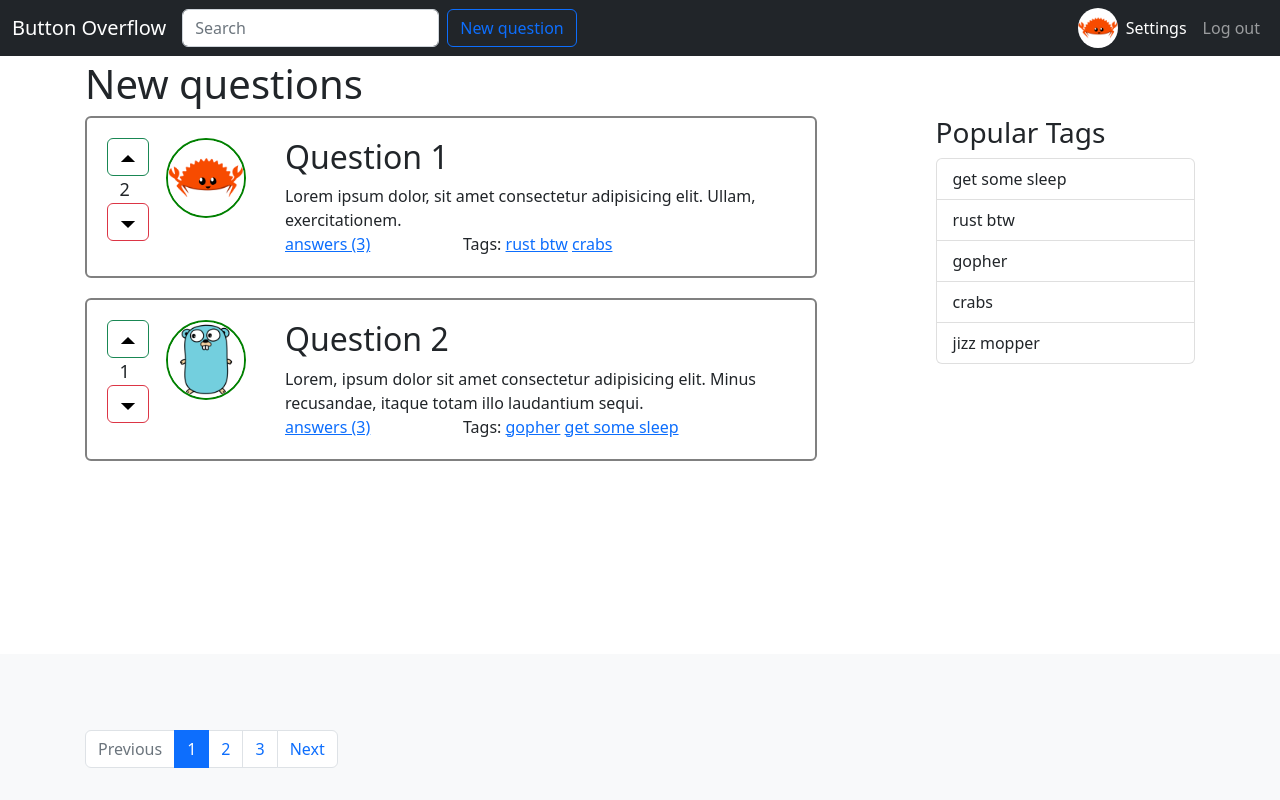
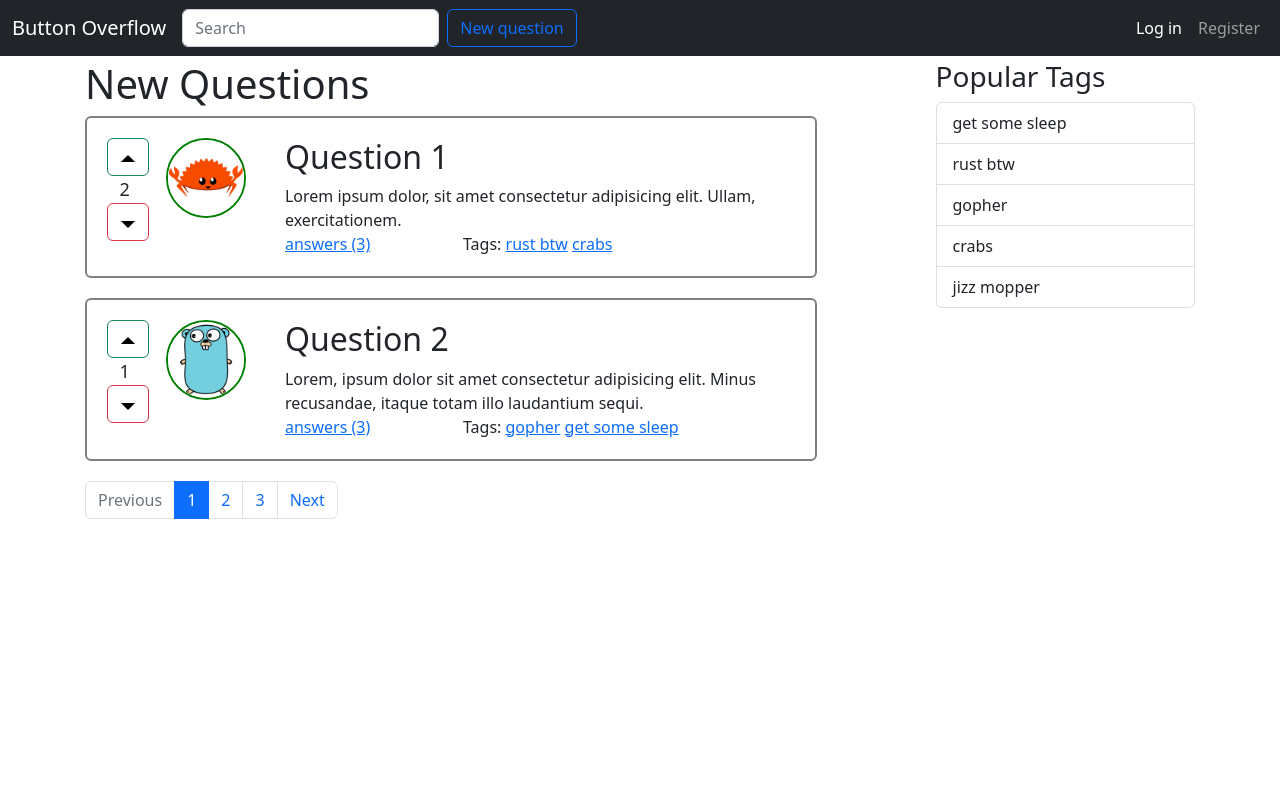
Before and after one commit to lostl1ght/button-overflow, a Django app: page / in a window 1280 px wide. Run offline with Django 4.2, Linux system fonts and the light colour scheme; some libraries are stand-ins or nearby versions.

Commit message:
Template index

```diff
--- a/templates/base.html
+++ b/templates/base.html
@@ -36,7 +36,7 @@
                 aria-label="Search"
               />
             </form>
-            <a class="btn btn-outline-primary" role="button" href="#">
+            <a class="btn btn-outline-primary" role="button" href="{% url "ask" %}">
               New question
             </a>
           </div>
@@ -58,7 +58,10 @@
     <main class="flex-shrink-0">
       <div class="container">
         <div class="row">
-          <div class="col-8"></div>
+          <div class="col-8">
+              {% block content %}
+              {% endblock %}
+          </div>
 
           <div class="col-1"></div>
           <div class="col-3">
@@ -85,4 +88,5 @@
       </div>
     </main>
   </body>
+
 </html>
--- a/templates/index.html
+++ b/templates/index.html
@@ -1,68 +1,6 @@
-<!DOCTYPE html>
-<html lang="en" class="h-100">
-  <head>
-    <meta charset="utf-8" />
-    <meta name="viewport" content="width=device-width, initial-scale=1" />
-    <title>Button Overflow</title>
+{% extends "base.html" %} {% load static %} {% block content %}
 
-    <link href="../static/css/bootstrap.css" rel="stylesheet" />
-
-    <!-- Custom styles for this template -->
-    <link href="../static/css/style.css" rel="stylesheet" />
-  </head>
-  <body class="d-flex flex-column h-100">
-    <header>
-      <!-- Fixed navbar -->
-      <nav class="navbar navbar-expand-md navbar-dark fixed-top bg-dark">
-        <div class="container-fluid">
-          <a class="navbar-brand" href="#">Button Overflow</a>
-          <button
-            class="navbar-toggler"
-            type="button"
-            data-bs-toggle="collapse"
-            data-bs-target="#navbarCollapse"
-            aria-controls="navbarCollapse"
-            aria-expanded="false"
-            aria-label="Toggle navigation"
-          >
-            <span class="navbar-toggler-icon"></span>
-          </button>
-          <div class="collapse navbar-collapse" id="navbarCollapse">
-            <form class="d-flex" role="search">
-              <input
-                class="form-control me-2"
-                type="search"
-                placeholder="Search"
-                aria-label="Search"
-              />
-            </form>
-            <a class="btn btn-outline-primary" role="button" href="#">
-              New question
-            </a>
-          </div>
-          <div class="collapse navbar-collapse" id="navbarCollapse">
-            <ul class="navbar-nav ms-auto mb-2 mb-md-0">
-              <li class="nav-item avatar-nav">
-                  <img src="../static/img/avatar-1.jpg" alt="" />
-              </li>
-              <li class="nav-item">
-                <a class="nav-link active" href="#">Settings</a>
-              </li>
-              <li class="nav-item">
-                <a class="nav-link" href="#">Log out</a>
-              </li>
-            </ul>
-          </div>
-        </div>
-      </nav>
-    </header>
-
-    <!-- Begin page content -->
-    <main class="flex-shrink-0">
-      <div class="container">
-        <h1>New questions</h1>
-        <div class="row">
-          <div class="col-8">
+<h1>New Questions</h1>
 <div class="question">
   <div class="row">
     <div class="col-1">
@@ -78,13 +16,7 @@
             <path d="M2 25h32L18 9 2 25Z"></path>
           </svg>
         </button>
-                    <div
-                      class="vote-counter"
-                      itemprop="upvoteCount"
-                      data-value="2"
-                    >
-                      2
-                    </div>
+        <div class="vote-counter" itemprop="upvoteCount" data-value="2">2</div>
         <button type="button" class="btn btn-outline-danger">
           <svg
             aria-hidden="true"
@@ -100,14 +32,14 @@
     </div>
     <div class="col-2">
       <div class="avatar">
-                    <img src="../static/img/avatar-1.jpg" alt="" />
+        <img src="{% static "img/avatar-1.jpg" %}" alt="" />
       </div>
     </div>
     <div class="col-9">
       <h2 class="question-title">Question 1</h2>
       <div class="question-text">
-                    Lorem ipsum dolor, sit amet consectetur adipisicing elit.
-                    Ullam, exercitationem.
+        Lorem ipsum dolor, sit amet consectetur adipisicing elit. Ullam,
+        exercitationem.
       </div>
       <div class="row">
         <div class="col-4">
@@ -137,13 +69,7 @@
             <path d="M2 25h32L18 9 2 25Z"></path>
           </svg>
         </button>
-                    <div
-                      class="vote-counter"
-                      itemprop="upvoteCount"
-                      data-value="1"
-                    >
-                      1
-                    </div>
+        <div class="vote-counter" itemprop="upvoteCount" data-value="1">1</div>
         <button type="button" class="btn btn-outline-danger">
           <svg
             aria-hidden="true"
@@ -160,14 +86,14 @@
 
     <div class="col-2">
       <div class="avatar">
-                    <img src="../static/img/avatar-2.jpg" alt="" />
+        <img src="{% static "img/avatar-2.jpg" %}" alt="" />
       </div>
     </div>
     <div class="col-9">
       <h2 class="question-title">Question 2</h2>
       <div class="question-text">
-                    Lorem, ipsum dolor sit amet consectetur adipisicing elit.
-                    Minus recusandae, itaque totam illo laudantium sequi.
+        Lorem, ipsum dolor sit amet consectetur adipisicing elit. Minus
+        recusandae, itaque totam illo laudantium sequi.
       </div>
       <div class="row">
         <div class="col-4">
@@ -183,47 +109,5 @@
     </div>
   </div>
 </div>
-          </div>
-          <div class="col-1"></div>
-          <div class="col-3">
-            <h3>Popular Tags</h3>
-            <div class="list-group">
-              <a href="#" class="list-group-item list-group-item-action">
-                get some sleep
-              </a>
-              <a href="#" class="list-group-item list-group-item-action">
-                rust btw
-              </a>
-              <a href="#" class="list-group-item list-group-item-action">
-                gopher
-              </a>
-              <a href="#" class="list-group-item list-group-item-action">
-                crabs
-              </a>
-              <a href="#" class="list-group-item list-group-item-action">
-                jizz mopper
-              </a>
-            </div>
-          </div>
-        </div>
-      </div>
-    </main>
-  </body>
 
-  <!-- Paginator -->
-  <footer class="footer mt-auto py-3 bg-light">
-    <div class="container">
-      <nav aria-label="Page navigation example">
-        <ul class="pagination">
-          <li class="page-item disabled">
-            <a class="page-link" href="#">Previous</a>
-          </li>
-          <li class="page-item active"><a class="page-link" href="#">1</a></li>
-          <li class="page-item"><a class="page-link" href="#">2</a></li>
-          <li class="page-item"><a class="page-link" href="#">3</a></li>
-          <li class="page-item"><a class="page-link" href="#">Next</a></li>
-        </ul>
-      </nav>
-    </div>
-  </footer>
-</html>
+{% include "paginator.html" %} {% endblock %}
--- /dev/null
+++ b/templates/paginator.html
@@ -0,0 +1,12 @@
+<!-- Paginator -->
+<nav aria-label="Page navigation example">
+  <ul class="pagination">
+    <li class="page-item disabled">
+      <a class="page-link" href="#">Previous</a>
+    </li>
+    <li class="page-item active"><a class="page-link" href="#">1</a></li>
+    <li class="page-item"><a class="page-link" href="#">2</a></li>
+    <li class="page-item"><a class="page-link" href="#">3</a></li>
+    <li class="page-item"><a class="page-link" href="#">Next</a></li>
+  </ul>
+</nav>
```
Also changed, not shown: 1 other file. Lines whose indentation alone changed are shown as unchanged.
